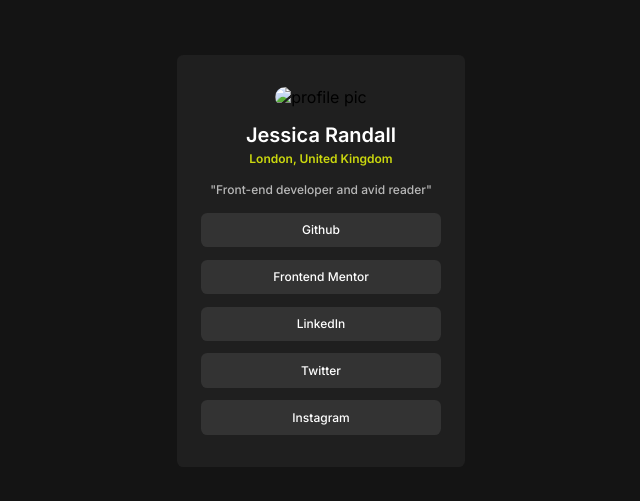
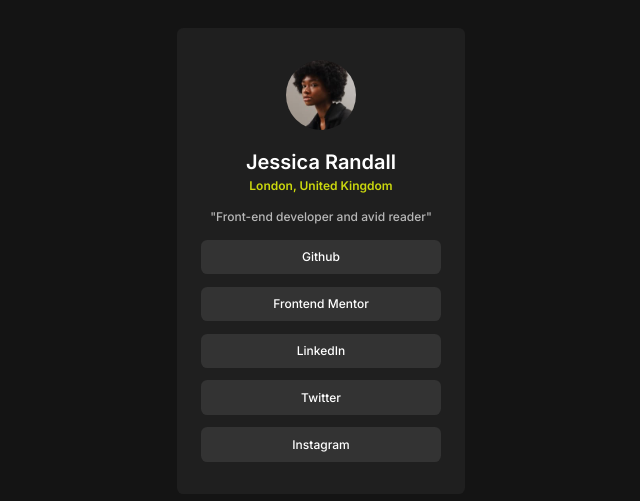
Before and after one commit to Linda-Gift/Social-Link-designed-with-HTML-and-CSS, a plain HTML site: page index.html in a window 1280 px wide. Shown: the part 139-640 px from the top of the page, without its empty margins (319-959 px from the left). Drawn offline with Linux system fonts and the light colour scheme.

Commit message:
Update index.html

```diff
--- a/index.html
+++ b/index.html
@@ -11,7 +11,7 @@
         <div class="social-container">
             <div class="profile-container">
                 <div class="avartar">
-                    <img src="./images/avatar-jessica.jpeg" alt="profile pic">
+                    <img src="./image/avatar-jessica.jpeg" alt="profile pic">
                 </div>
 
                 <div class="name-and-location">
```
